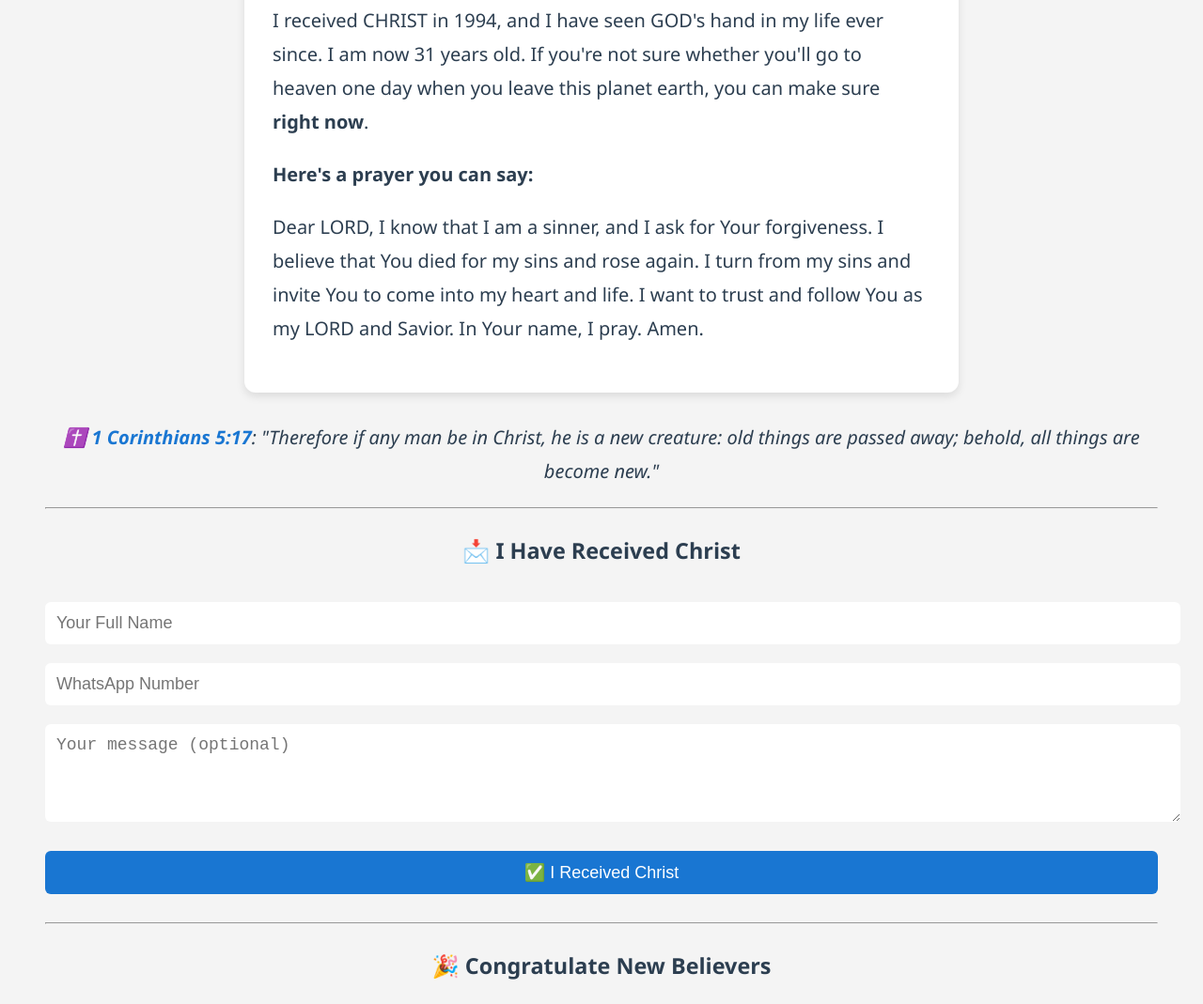
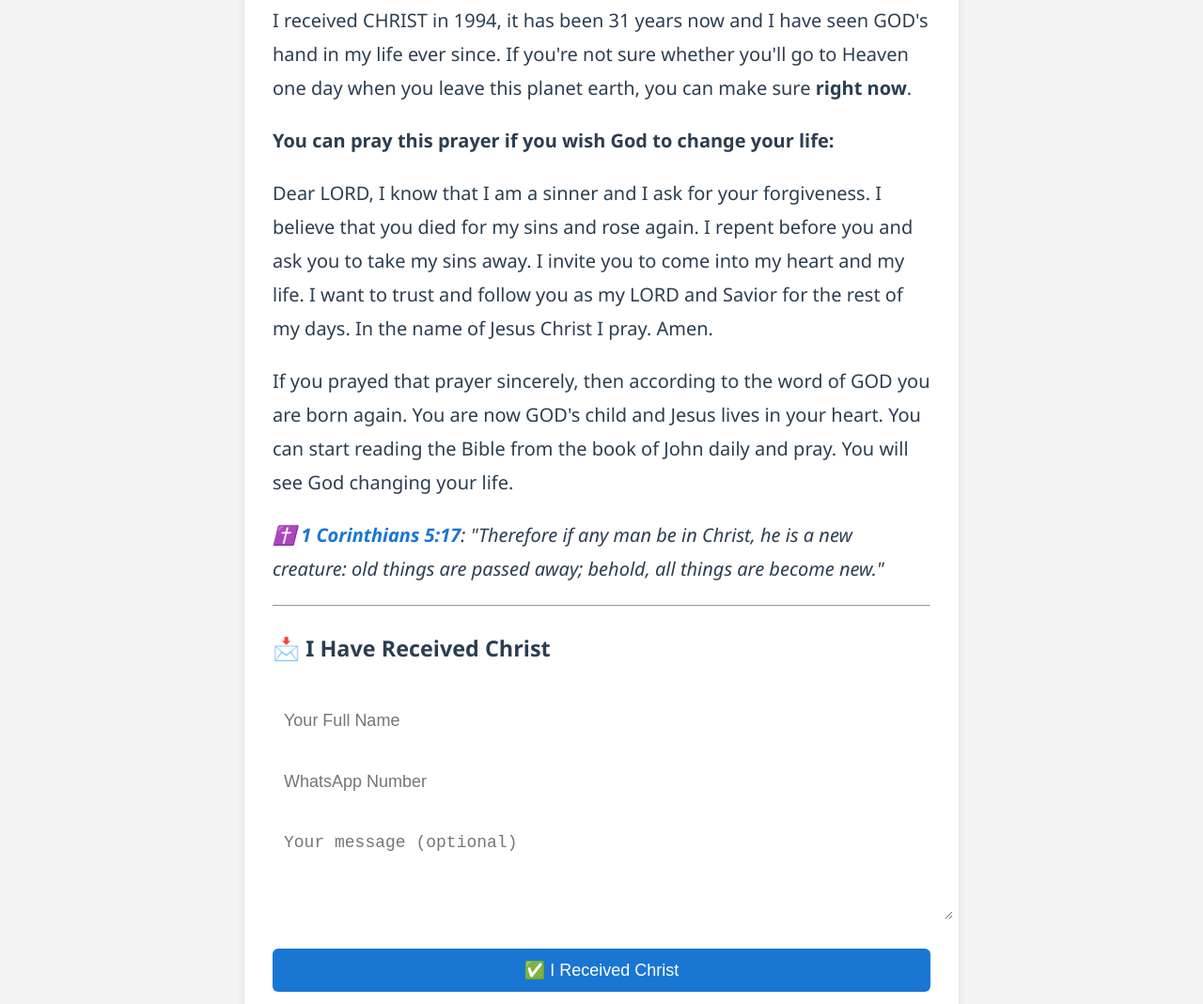
Before and after one commit to Healtime2025/GraceVoice-bible, a website: page receive-christ.html in a window 1280 px wide. Shown: the part 259-1328 px from the top of the page at 94% size. Drawn offline with Linux system fonts and the light colour scheme.

Commit message:
Update receive-christ.html

```diff
--- a/receive-christ.html
+++ b/receive-christ.html
@@ -14,9 +14,7 @@
       font-size: 20px;
       line-height: 1.8;
     }
-    h1 {
-      font-size: 32px;
-    }
+    h1 { font-size: 32px; }
     .section {
       max-width: 700px;
       margin: 30px auto;
@@ -34,30 +32,10 @@
       border-radius: 6px;
       width: 100%;
     }
-    button {
-      background: #1976d2;
-      color: white;
-      cursor: pointer;
-    }
-    button:hover {
-      background: #145a9e;
-    }
-    a {
-      color: #1976d2;
-      font-weight: bold;
-      cursor: pointer;
-    }
-    .verse {
-      font-style: italic;
-      margin-top: 10px;
-    }
-    .night-mode {
-      background-color: #1c1c1c;
-      color: #e0e0e0;
-    }
-    .night-mode .section {
-      background: #2b2b2b;
-    }
+    button { background: #1976d2; color: white; cursor: pointer; }
+    button:hover { background: #145a9e; }
+    a { color: #1976d2; font-weight: bold; cursor: pointer; }
+    .verse { font-style: italic; margin-top: 10px; }
   </style>
 </head>
 <body>
@@ -65,23 +43,14 @@
 
  <div class="section">
   <p><strong>My name is Solomon Moriti from South Africa.</strong></p>
-  <p>I received CHRIST in 1994, and I have seen GOD's hand in my life ever since. I am now <span id="kingAge"></span> years old. If you're not sure whether you'll go to heaven one day when you leave this planet earth, you can make sure <strong>right now</strong>.</p>
+  <p>I received CHRIST in 1994, it has been <span id="yearsInChrist"></span> years now and I have seen GOD's hand in my life ever since. If you're not sure whether you'll go to Heaven one day when you leave this planet earth, you can make sure <strong>right now</strong>.</p>
 
-  <p><strong>Here's a prayer you can say:</strong></p>
-  <p>Dear LORD, I know that I am a sinner, and I ask for Your forgiveness. I believe that You died for my sins and rose again. I turn from my sins and invite You to come into my heart and life. I want to trust and follow You as my LORD and Savior. In Your name, I pray. Amen.</p>
-</div>
+  <p><strong>You can pray this prayer if you wish God to change your life:</strong></p>
+  <p>Dear LORD, I know that I am a sinner and I ask for your forgiveness. I believe that you died for my sins and rose again. I repent before you and ask you to take my sins away. I invite you to come into my heart and my life. I want to trust and follow you as my LORD and Savior for the rest of my days. In the name of Jesus Christ I pray. Amen.</p>
 
-<script>
-  // Calculate and display dynamic age
-  const birthYear = 1978; // Replace this with your birth year
-  const currentYear = new Date().getFullYear();
-  const age = currentYear - birthYear;
-  document.getElementById("kingAge").textContent = age;
-</script>    </p>
+  <p>If you prayed that prayer sincerely, then according to the word of GOD you are born again. You are now GOD's child and Jesus lives in your heart. You can start reading the Bible from the book of John daily and pray. You will see God changing your life.</p>
 
-    <p class="verse">
-      ✝️ <a onclick="readVerse('1 Corinthians 5:17')">1 Corinthians 5:17</a>: "Therefore if any man be in Christ, he is a new creature: old things are passed away; behold, all things are become new."
-    </p>
+  <p class="verse">✝️ <a onclick="readVerse('1 Corinthians 5:17')">1 Corinthians 5:17</a>: "Therefore if any man be in Christ, he is a new creature: old things are passed away; behold, all things are become new."</p>
 
   <hr>
   <h3>📩 I Have Received Christ</h3>
@@ -97,15 +66,15 @@
   <h3>🎉 Congratulate New Believers</h3>
   <button onclick="addCongrats()">👏 Click to Congratulate</button>
   <p id="congratsCount">❤️ 0 people have clicked to celebrate!</p>
+
+  <button style="margin-top: 20px;" onclick="window.location.href='index.html'">🏠 Return to Home Page</button>
 </div>
 
 <script>
-    function getAge() {
-      const savedYear = 1994;
-      const now = new Date();
-      const age = now.getFullYear() - savedYear;
-      document.getElementById("kingAge").textContent = age;
-    }
+  const birthYear = 1978;
+  const receivedYear = 1994;
+  const currentYear = new Date().getFullYear();
+  document.getElementById("yearsInChrist").textContent = currentYear - receivedYear;
 
   function readVerse(ref) {
     const msg = new SpeechSynthesisUtterance(ref + ': Therefore if any man be in Christ, he is a new creature. Old things are passed away. All things become new.');
@@ -117,12 +86,7 @@
   function handleSubmission(e) {
     e.preventDefault();
     const name = document.getElementById("fullName").value;
-      const number = document.getElementById("mobile").value;
     document.getElementById("confirmation").textContent = `Thank you ${name}, we will reach out to you on WhatsApp.`;
-      document.getElementById("fullName").value = "";
-      document.getElementById("mobile").value = "";
-      document.getElementById("message").value = "";
-      return false;
   }
 
   function addCongrats() {
@@ -133,7 +97,6 @@
   }
 
   window.onload = () => {
-      getAge();
     let saved = localStorage.getItem("graceCongrats");
     if (saved) {
       document.getElementById("congratsCount").textContent = `❤️ ${saved} people have clicked to celebrate!`;
```
Lines whose indentation alone changed are shown as unchanged.
